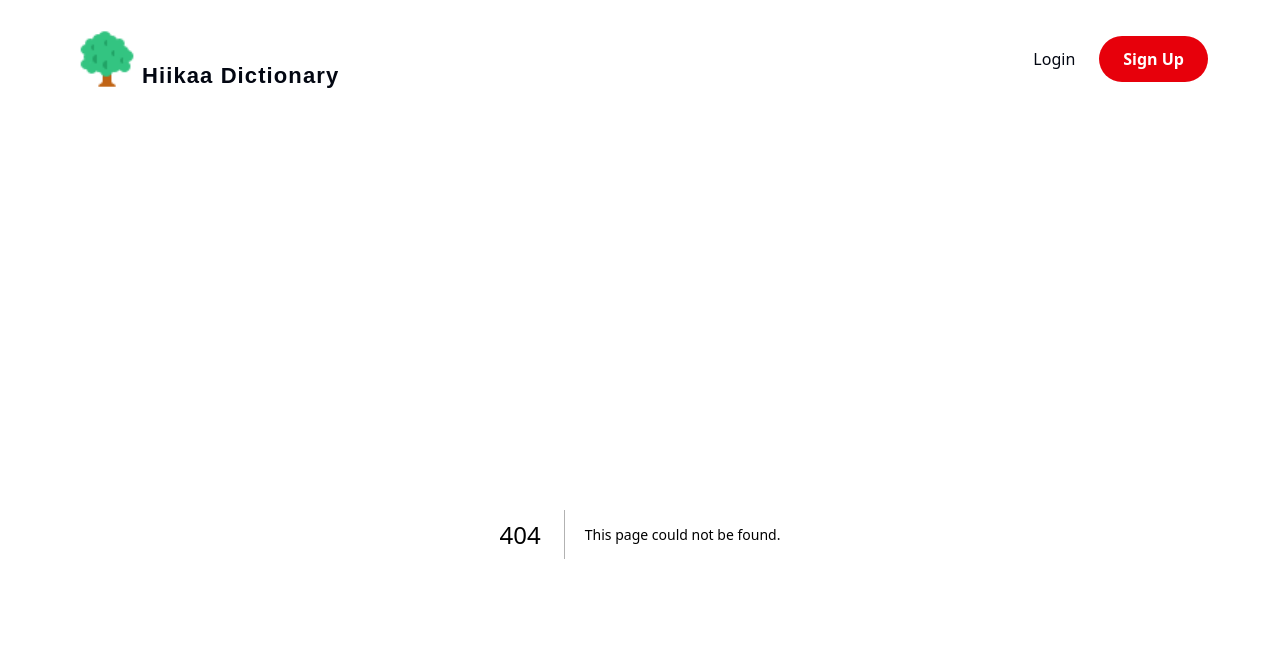
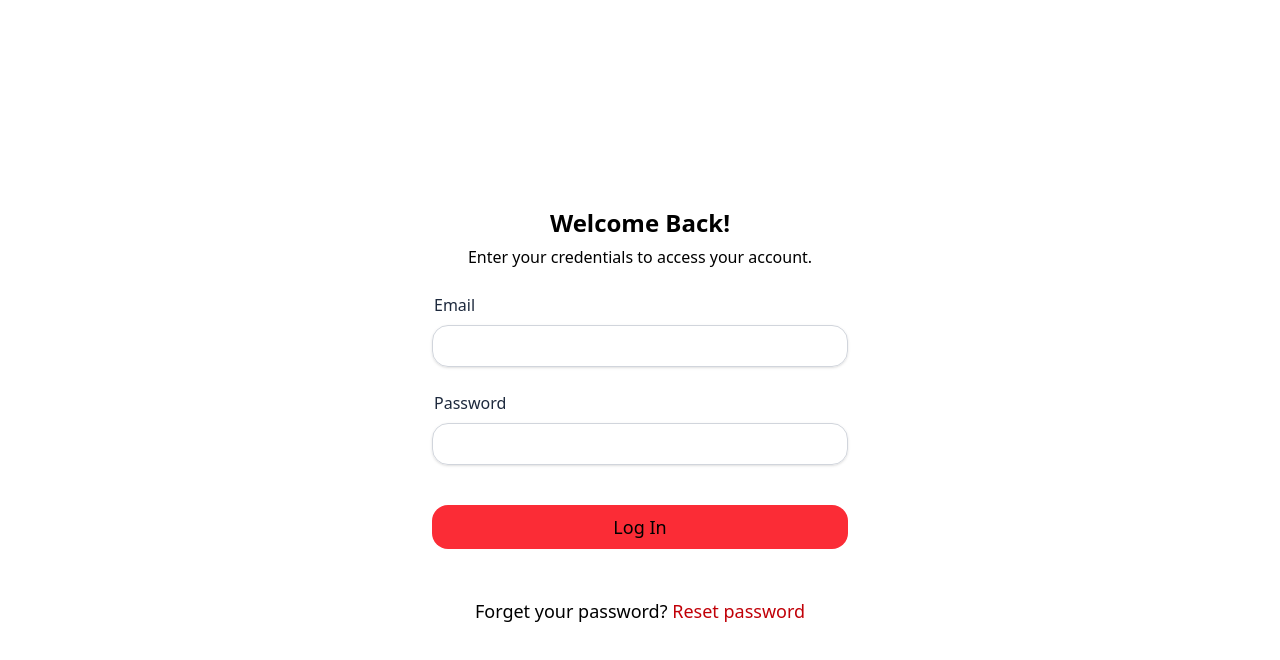
Before and after one commit to rawera-daniel/hiikaa-dictionary, a Next.js app: page /login in a window 1280 px wide. Before the commit this address had no page. Shown: the top 660 px of the page. Built offline with nearby package versions, Linux system fonts and the light colour scheme; a web font is replaced by a local one.

Commit message:
feat: build a login page

```diff
--- /dev/null
+++ b/app/_components/HeaderWrapper.js
@@ -0,0 +1,12 @@
+"use client";
+
+import { usePathname } from "next/navigation";
+import Header from "./Header";
+
+export default function HeaderWrapper() {
+  const pathname = usePathname();
+
+  if (pathname === "/login") return null; // Hide the header on the login page
+
+  return <Header />;
+}
--- a/app/layout.js
+++ b/app/layout.js
@@ -1,7 +1,8 @@
 import { Geist, Geist_Mono, Roboto_Flex, Lato, Roboto } from "next/font/google";
 
 import "@/app/_styles/globals.css";
-import Header from "./_components/Header";
+
+import HeaderWrapper from "./_components/HeaderWrapper";
 
 const geistSans = Geist({
   variable: "--font-geist-sans",
@@ -38,9 +39,9 @@ export default function RootLayout({ children }) {
   return (
     <html lang="en">
       <body
-        className={`${geistSans.variable} ${geistMono.variable} antialiased`}
+        className={`${geistSans.variable} ${geistMono.variable} antialiased overflow-hidden`}
       >
-        <Header />
+        <HeaderWrapper />
 
         <main className="mt-4">{children}</main>
       </body>
--- /dev/null
+++ b/app/login/page.js
@@ -0,0 +1,67 @@
+"use client";
+
+import Link from "next/link";
+import { useState } from "react";
+
+export default function Login() {
+  const [email, setEmail] = useState("");
+  const [password, setPassword] = useState("");
+
+  const handleSubmit = () => {
+    console.log("Login attempted with:", { email, password });
+  };
+
+  return (
+    <div className="flex items-center justify-center min-h-screen">
+      <div className="p-12  w-full max-w-lg">
+        {/* <h1 className="text-2xl font-bold mb-6 text-center">Log In</h1> */}
+        <h1 className="text-2xl font-bold mb-1.5  text-center">
+          Welcome Back!
+        </h1>
+        <p className="text-center mb-6 text-base">
+          Enter your credentials to access your account.
+        </p>
+        <form onSubmit={handleSubmit} className="space-y-6">
+          <div>
+            <label
+              htmlFor="email"
+              className="block text-base text-slate-800 font-medium translate-x-0.5"
+            >
+              Email
+            </label>
+            <input
+              type="email"
+              id="email"
+              className="mt-2 block w-full px-3 py-2 border border-gray-300 rounded-2xl shadow-sm focus:outline-none focus:ring-red-500 focus:border-red-500"
+              required
+            />
+          </div>
+          <div>
+            <label
+              htmlFor="password"
+              className="block text-base font-medium text-slate-800 translate-x-0.5"
+            >
+              Password
+            </label>
+            <input
+              type="password"
+              id="password"
+              className="mt-2 block w-full px-3 py-2 border border-gray-300 rounded-2xl shadow-sm focus:outline-none focus:ring-red-500 focus:border-red-500"
+              required
+            />
+          </div>
+          <button
+            type="submit"
+            className="w-full bg-red-500 font-medium text-lg py-2 px-4 cursor-pointer rounded-2xl hover:bg-red-600 focus:outline-none focus:ring-2 focus:ring-red-500 focus:ring-offset-2 mt-4"
+          >
+            Log In
+          </button>
+          <p className="text-center mt-6 text-lg">
+            Forget your password?
+            <span className="text-red-700"> Reset password</span>
+          </p>
+        </form>
+      </div>
+    </div>
+  );
+}
```
